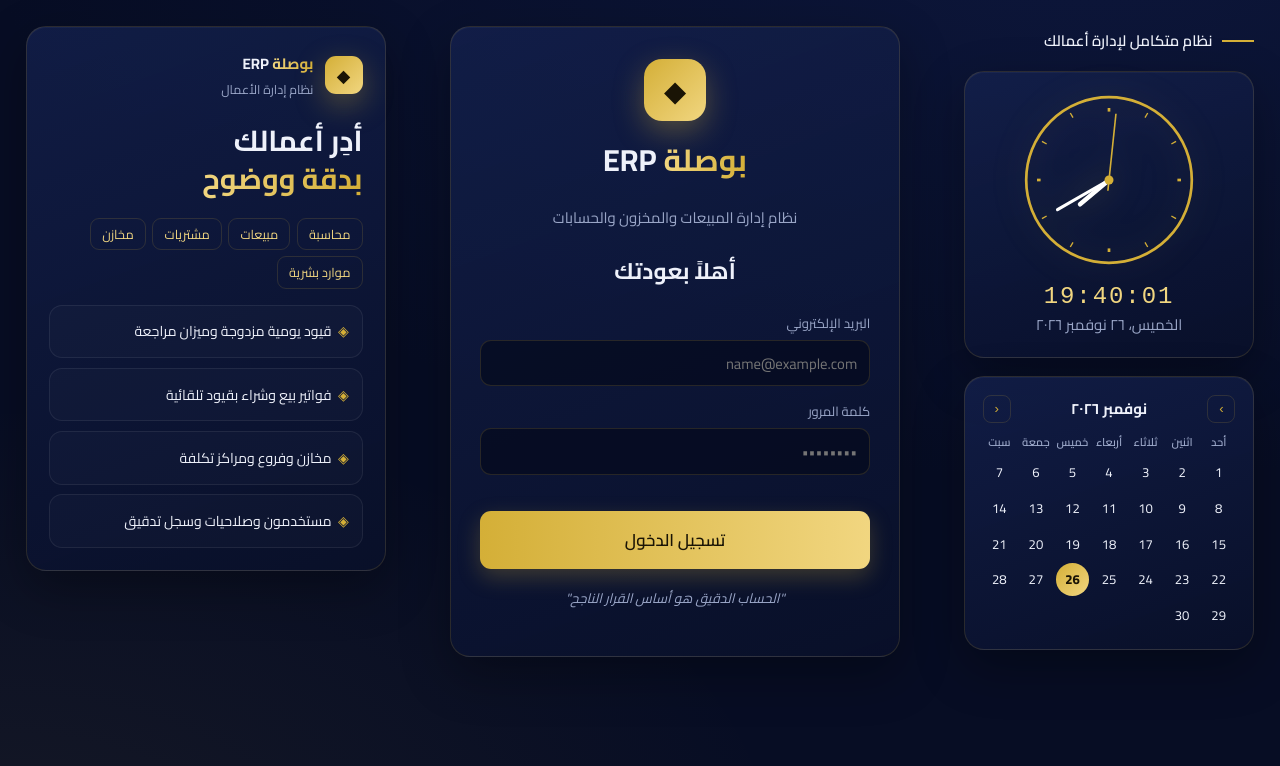
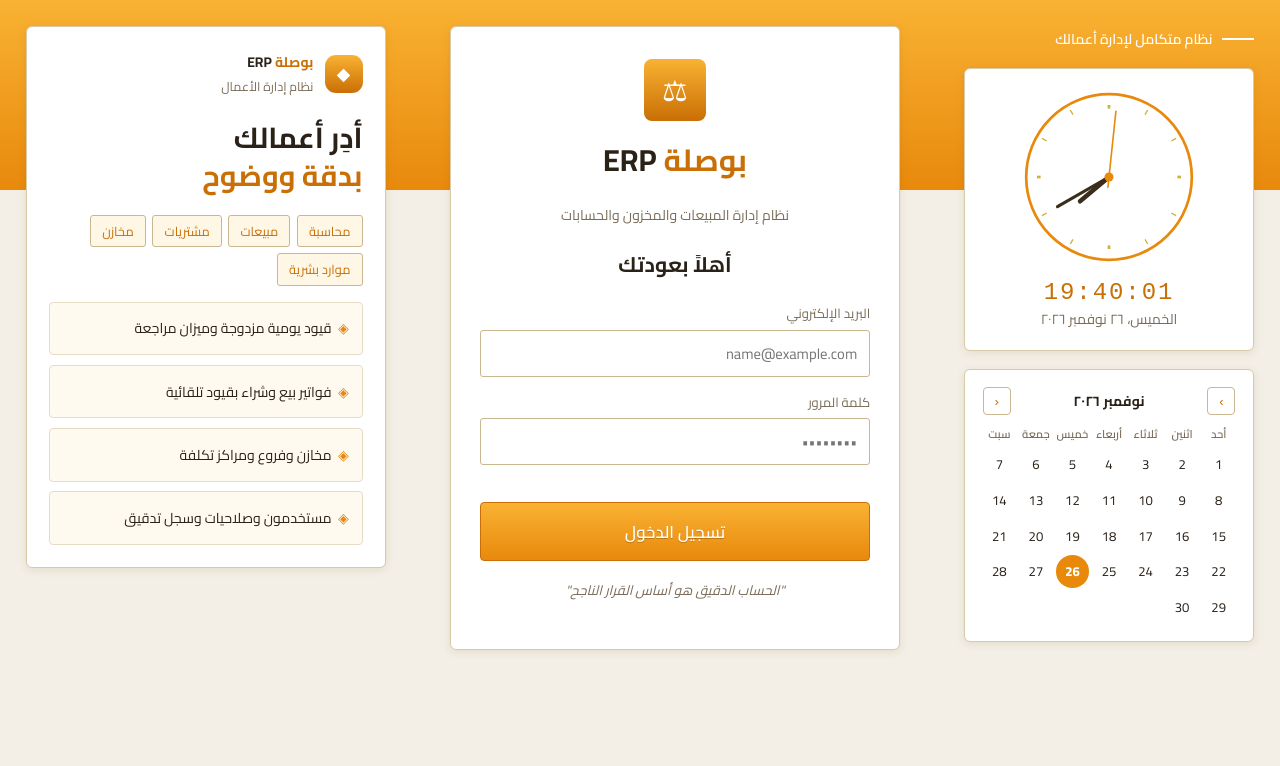
Before and after one commit to bouslashabab-ui/bousla-erp, a plain HTML site: page index.html in a window 1280 px wide. Drawn offline with Linux system fonts and the light colour scheme.

Commit message:
Update index.html

```diff
--- a/index.html
+++ b/index.html
@@ -6,6 +6,7 @@
 <title>بوصلة ERP | نظام إدارة الأعمال</title>
 <link rel="stylesheet" href="fonts.css">
 <link rel="stylesheet" href="styles.css">
+<link rel="stylesheet" href="theme.css">
 <script src="supabase.js"></script>
 </head>
 <body>
@@ -16,7 +17,7 @@
     <div class="glass cal-card"><div class="cal-head"><button id="calNext">›</button><b id="calTitle"></b><button id="calPrev">‹</button></div><div id="calGrid" class="cal-grid"></div></div>
   </aside>
   <main class="lg-main"><form id="loginForm" class="glass login-card">
-    <div class="logo-mark">◆</div>
+    <div class="logo-mark">⚖</div>
     <h1><span class="gold">بوصلة</span> ERP</h1>
     <p class="muted">نظام إدارة المبيعات والمخزون والحسابات</p>
     <h2>أهلاً بعودتك</h2>
@@ -34,6 +35,7 @@
   </aside>
 </div>
 <div id="app" class="app hidden">
+  <div class="banner"><svg viewBox="0 0 64 64" fill="none" stroke="#fff" stroke-width="3" stroke-linecap="round"><path d="M32 8v44M18 52h28M10 18h44"/><path d="M10 18l-6 16h16zM54 18l-6 16h16z" fill="#fff3d6" stroke="#fff"/><circle cx="32" cy="8" r="3" fill="#fff"/></svg><div><div class="bt">بوصلة ERP</div><div class="bs">للمحاسبة والمستودعات وإدارة الأعمال</div></div><div class="bx" id="bannerCo"></div></div>
   <aside class="side" id="side"><div class="brand"><div class="logo-mark sm">◆</div><div><b><span class="gold">بوصلة</span> ERP</b><div class="muted s" id="coName"></div></div></div><nav id="nav"></nav><div class="side-foot"><button class="nav-item" id="logoutBtn"><span class="ic">⎋</span>تسجيل الخروج</button></div></aside>
   <section class="main"><header class="top"><button id="menuBtn" class="icon-btn">☰</button><h1 id="pageTitle"></h1><div class="top-end"><span class="muted" id="today"></span><span class="pill" id="userPill"></span></div></header><div id="view" class="view"></div></section>
 </div>
```
